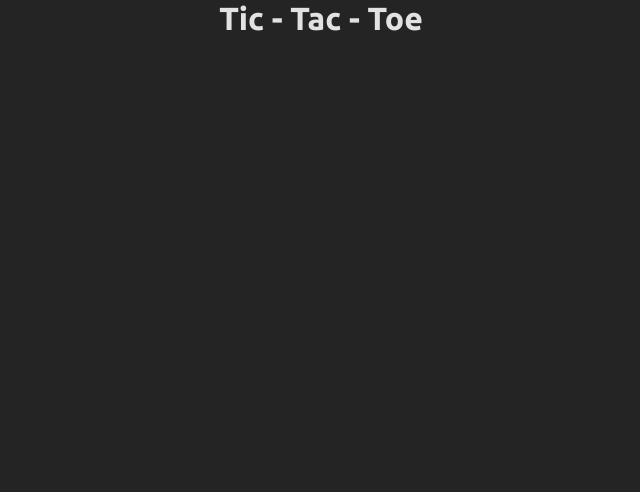
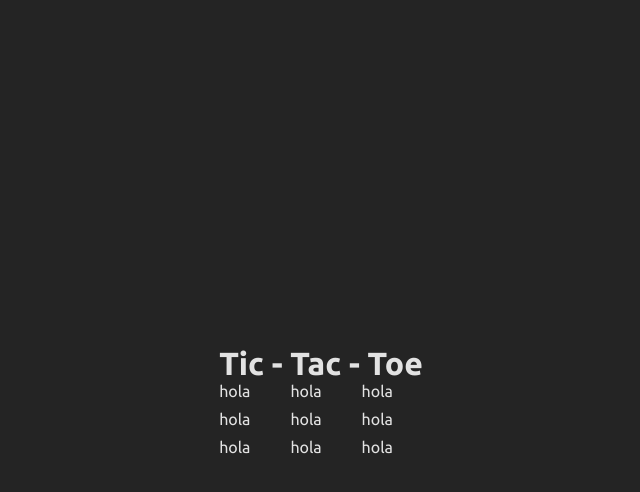
Before and after one commit to Edisonven/tic-tac-toe, a React (Vite) app: page / in a window 1280 px wide. Shown: the top 492 px of the page, without its empty margins (319-959 px from the left). Built offline with nearby package versions, Linux system fonts and the light colour scheme.

Commit message:
Mapeando arreglo para tablero

```diff
--- a/src/App.css
+++ b/src/App.css
@@ -1,8 +1,15 @@
 .app__container {
   display: flex;
+  align-items: center;
   justify-content: center;
   color: var(--color_1);
   background: var(--backgound);
   width: 100%;
   height: 100vh;
 }
+
+.app__board .app__game {
+  display: grid;
+  grid-template-columns: repeat(3, 1fr);
+  gap: 10px;
+}
--- a/src/App.jsx
+++ b/src/App.jsx
@@ -7,11 +7,22 @@ function App() {
     O: "o",
   };
 
-  const [board, setBoard] = useState(Array(9).fill(null));
+  const [board, setBoard] = useState(Array(9).fill("hola"));
 
   return (
     <div className="app__container">
-      <h1 className="app__title">Tic - Tac - Toe</h1>
+      <main className="app__board">
+        <h1 className="app__title">Tic - Tac - Toe</h1>
+        <section className="app__game">
+          {board.map((board) => {
+            return (
+              <div className="app__game__cell">
+                <span className="app__game__cellcontent">{board}</span>
+              </div>
+            );
+          })}
+        </section>
+      </main>
     </div>
   );
 }
```
